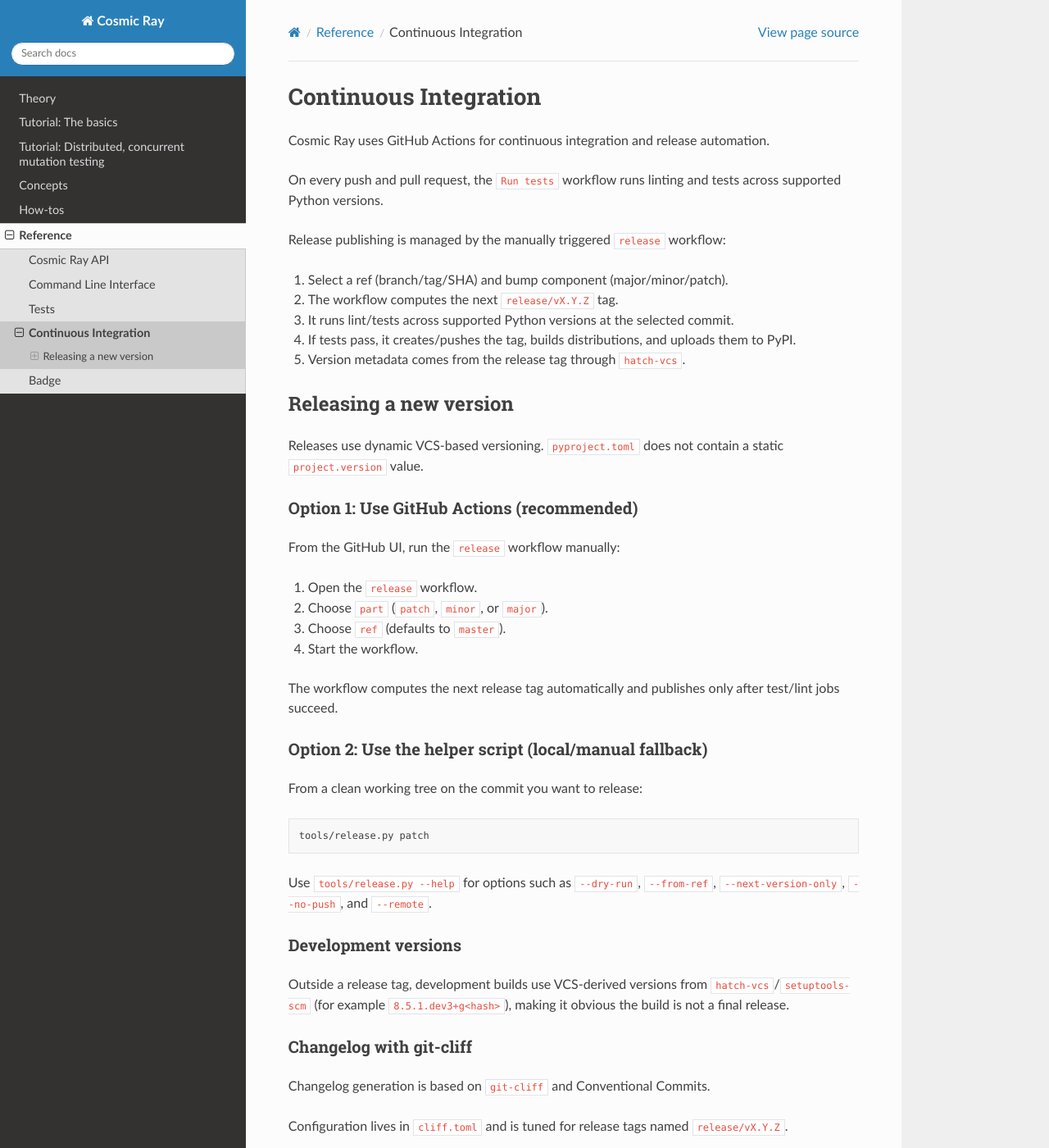
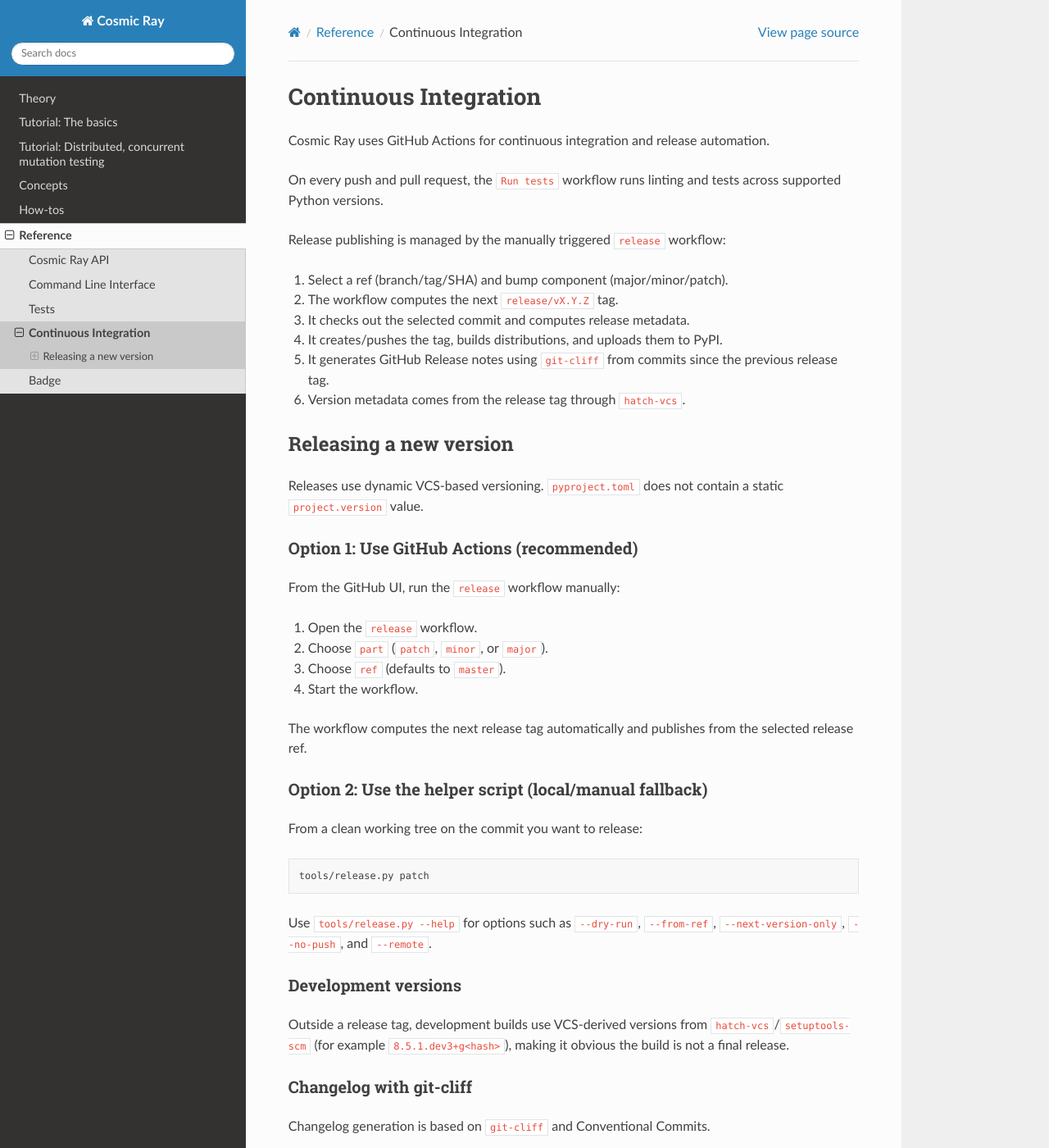
Before and after one commit to sixty-north/cosmic-ray, a Sphinx documentation site: the page built from docs/source/reference/continuous_integration.rst, in a window 1280 px wide and 1400 px high. Shown: the whole window at 82% size. Built offline with Sphinx 7.4.7 and the Read the Docs theme 3.1.0, drawn with Linux system fonts in a browser that asks for light colours; some of the changed text lies outside the part shown.

Commit message:
feat(release): generate GitHub release notes with git-cliff

```diff
--- a/docs/source/reference/continuous_integration.rst
+++ b/docs/source/reference/continuous_integration.rst
@@ -12,10 +12,11 @@
 
 1. Select a ref (branch/tag/SHA) and bump component (major/minor/patch).
 2. The workflow computes the next ``release/vX.Y.Z`` tag.
-3. It runs lint/tests across supported Python versions at the selected commit.
-4. If tests pass, it creates/pushes the tag, builds distributions, and uploads
-   them to PyPI.
-5. Version metadata comes from the release tag through ``hatch-vcs``.
+3. It checks out the selected commit and computes release metadata.
+4. It creates/pushes the tag, builds distributions, and uploads them to PyPI.
+5. It generates GitHub Release notes using ``git-cliff`` from commits since the
+   previous release tag.
+6. Version metadata comes from the release tag through ``hatch-vcs``.
 
 Releasing a new version
 =======================
@@ -33,8 +34,8 @@
 3. Choose ``ref`` (defaults to ``master``).
 4. Start the workflow.
 
-The workflow computes the next release tag automatically and publishes only
-after test/lint jobs succeed.
+The workflow computes the next release tag automatically and publishes from the
+selected release ref.
 
 Option 2: Use the helper script (local/manual fallback)
 -------------------------------------------------------
@@ -67,11 +68,14 @@
 
 .. code-block:: bash
 
-   # Generate or refresh the full changelog from tags/commits
+   # Generate or refresh a local changelog from tags/commits
    git cliff --config cliff.toml -o CHANGELOG.md
 
    # Preview unreleased notes without writing to disk
    git cliff --config cliff.toml --unreleased
+
+The release workflow uses ``git-cliff --latest --strip header`` to generate the
+GitHub Release body directly during CI; no changelog commit is created.
 
 Conventional commit types such as ``feat`` and ``fix`` are grouped into changelog
 sections (Added, Fixed, and so on). Non-conventional commits are filtered out.
```
Also changed, not shown: 1 other file.
